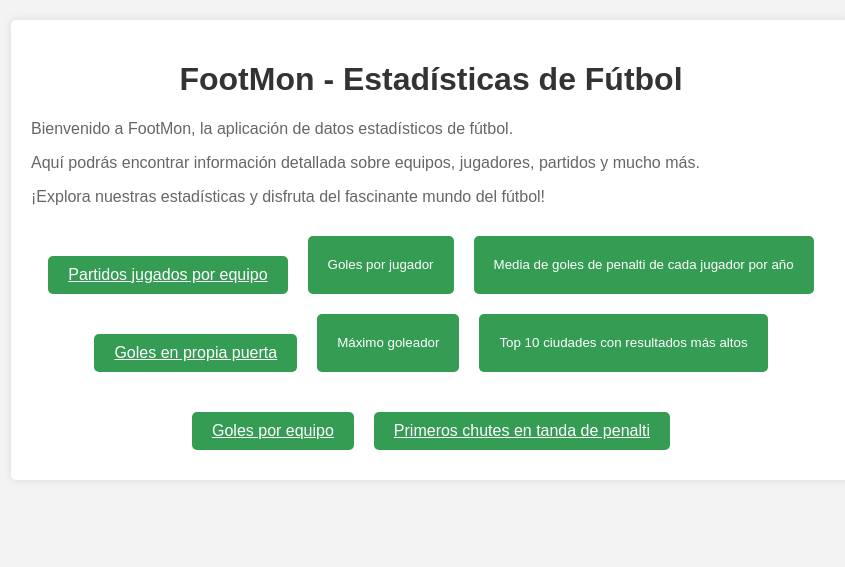
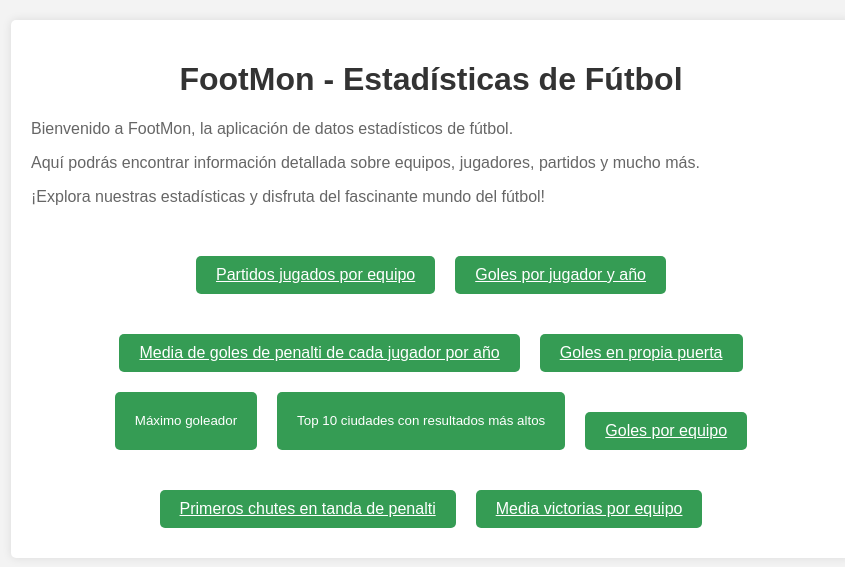
Before and after one commit to Jaimegg177/FootMon, a Django app: page / in a window 1280 px wide. Shown: the part 80-647 px from the top of the page, without its empty margins (209-1054 px from the left). Run offline with Django 4.2, Linux system fonts and the light colour scheme.

Commit message:
consulta 2

```diff
--- a/footmon/partidos/templates/main.html
+++ b/footmon/partidos/templates/main.html
@@ -95,8 +95,13 @@
                 <a href="partidos_equipo_anyo_torneo" class="button">Partidos jugados por equipo</a>
             </div>
 
-            <button class="button">Goles por jugador</button>
-            <button class="button">Media de goles de penalti de cada jugador por año</button>
+            <div class="button-container">
+                <a href="goles_por_jugador_y_anyo" class="button">Goles por jugador y año</a>
+            </div>
+
+            <div class="button-container">
+                <a href="media_goles_de_penalti_por_jugador" class="button">Media de goles de penalti de cada jugador por año</a>
+            </div>
 
             <div class="button-container">
                 <a href="goles_en_propia" class="button">Goles en propia puerta</a>
@@ -112,6 +117,11 @@
             <div class="button-container">
                 <a href="primer_tiro_penaltis" class="button">Primeros chutes en tanda de penalti</a>
             </div>
+
+            <div class="button-container">
+                <a href="media_victorias_equipo" class="button">Media victorias por equipo</a>
+            </div>
+
         </div>
     </div>
 </body>
--- a/footmon/partidos/urls.py
+++ b/footmon/partidos/urls.py
@@ -1,11 +1,12 @@
 from django.urls import path
 from django.conf import settings
 from django.conf.urls.static import static
-from .views import partidos_equipo_anyo_torneo, goles_en_propia_reibidos_por_equipo, goles_por_equipo_en_torneo, primer_tiro_penaltis, media_goles_de_penalti_por_jugador, media_victorias_equipo, pagina_principal
+from .views import partidos_equipo_anyo_torneo, goles_por_jugador_y_anyo, goles_en_propia_reibidos_por_equipo, goles_por_equipo_en_torneo, primer_tiro_penaltis, media_goles_de_penalti_por_jugador, media_victorias_equipo, pagina_principal
 
 urlpatterns = [
     path('', pagina_principal, name='pagina_principal'),
     path('partidos_equipo_anyo_torneo/', partidos_equipo_anyo_torneo, name='partidos_equipo_anyoo_torneo'),
+    path('goles_por_jugador_y_anyo', goles_por_jugador_y_anyo, name='goles_por_jugador_y_anyo'),
     path('goles_en_propia/', goles_en_propia_reibidos_por_equipo, name='goles_en_propia'),
     path('goles_por_equipo_en_torneo/', goles_por_equipo_en_torneo, name='goles_por_equipo_en_torneo'),
     path('primer_tiro_penaltis/', primer_tiro_penaltis, name='primer_tiro_penaltis'),
--- a/footmon/partidos/views.py
+++ b/footmon/partidos/views.py
@@ -32,6 +32,26 @@ def partidos_equipo_anyo_torneo(request):
     return render(request, 'partidos_equipo_anyo_torneo.html', {'sorted_result': sorted_result})
 
 # 2 Goles marcadados por cada jugador en cada año
+def goles_por_jugador_y_anyo(request):
+    # Función de map
+    map_function = """
+    function() {
+        var year = this.date.split('-')[0];
+        emit({year: year, scorer: this.scorer}, 1);
+    }
+    """
+
+    # Función de reduce
+    reduce_function = """
+    function(key, values) {
+        return Array.sum(values);
+    }
+    """
+    resultado = db.command('mapReduce', 'partidos_goleadores', map=map_function, reduce=reduce_function, out='goles_por_jugador_y_anyo')
+
+    sorted_result = list(db.goles_por_jugador_y_anyo.find().sort([('year', -1)]))
+
+    return render(request, 'goles_por_jugador_y_anyo.html', {'sorted_result': sorted_result})
 
 # 3 Media de goles de penalti de cada jugador.
 def media_goles_de_penalti_por_jugador(request):
```
Also changed, not shown: footmon/partidos/templates/goles_por_jugador_y_anyo.html (added, +11 -0 lines).
